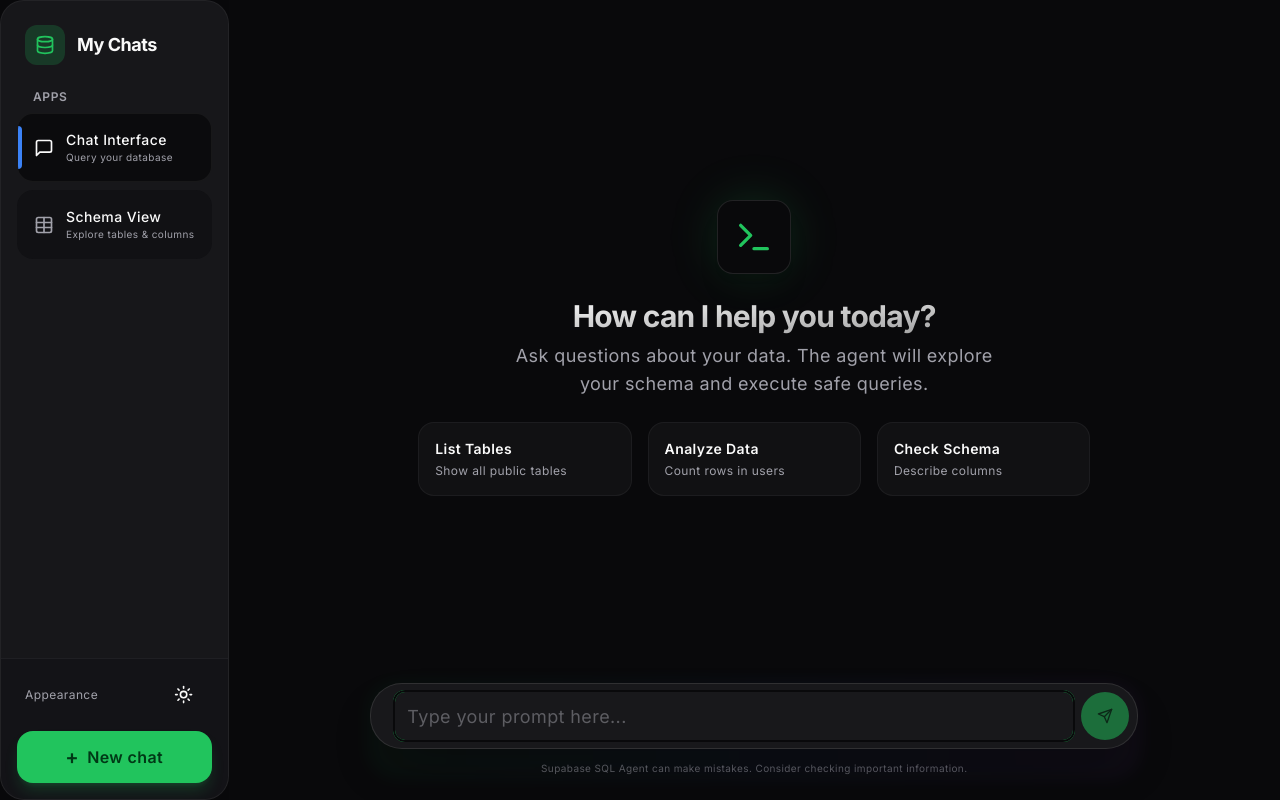
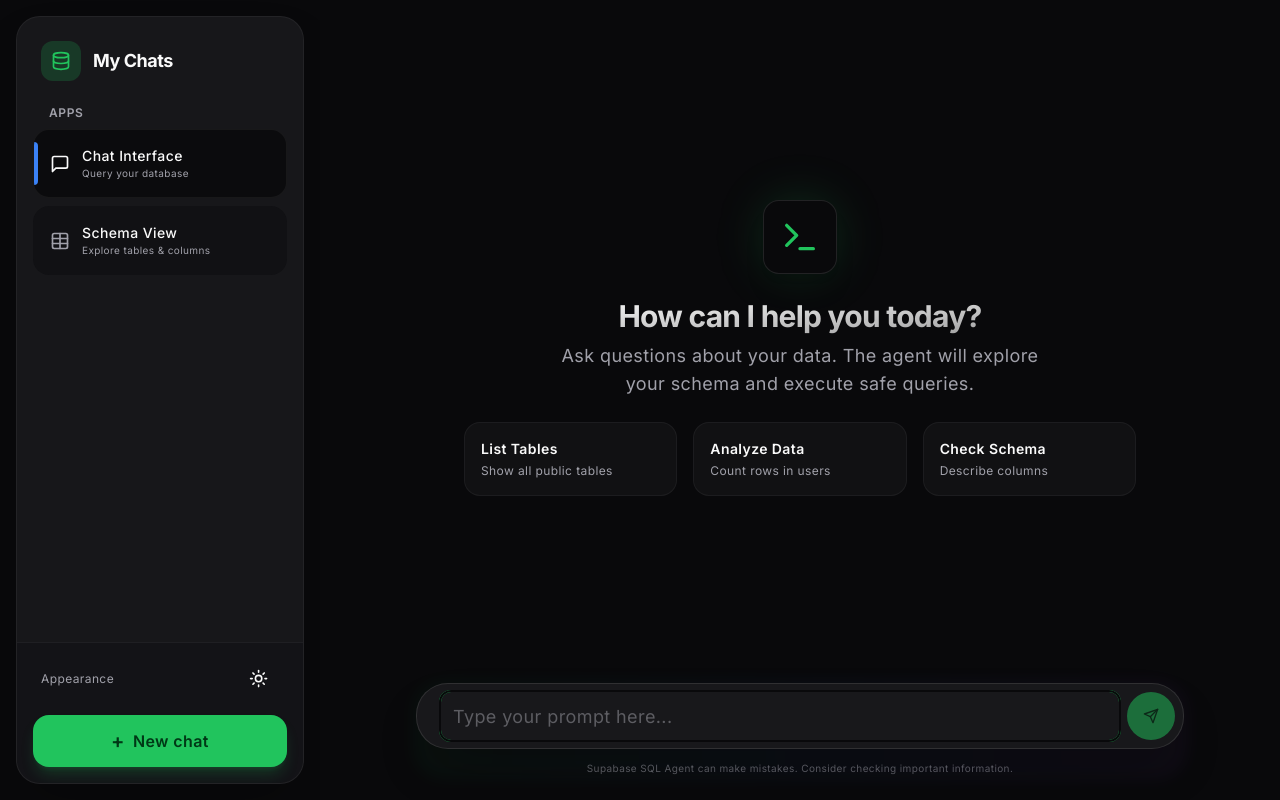
Before and after one commit to Martin082/mcp-supabase-agent, a Next.js app: page / in a window 1280 px wide. Built offline with nearby package versions, Linux system fonts and the light colour scheme.

Commit message:
style: fix mobile shell spacing and card aesthetic

```diff
--- a/components/mobile-shell.tsx
+++ b/components/mobile-shell.tsx
@@ -12,24 +12,24 @@ export function MobileShell({ children }: { children: React.ReactNode }) {
     return (
         <div className="flex h-full w-full overflow-hidden">
             {/* Desktop Sidebar */}
-            <div className="hidden md:block">
+            <div className="hidden md:block w-80 h-full p-4 shrink-0">
                 <Sidebar />
             </div>
 
             {/* Mobile Sidebar Overlay */}
             <div className={cn(
-                "fixed inset-0 z-50 bg-background/80 backdrop-blur-sm transition-opacity duration-300 md:hidden",
+                "fixed inset-0 z-50 bg-black/60 backdrop-blur-sm transition-opacity duration-300 md:hidden",
                 isOpen ? "opacity-100" : "opacity-0 pointer-events-none"
             )} onClick={() => setIsOpen(false)}>
                 <div className={cn(
-                    "fixed inset-y-0 left-0 z-50 w-80 bg-background transition-transform duration-300 ease-in-out md:hidden",
+                    "fixed inset-y-0 left-0 z-50 w-80 h-full p-4 transition-transform duration-300 ease-in-out md:hidden",
                     isOpen ? "translate-x-0" : "-translate-x-full"
                 )} onClick={(e) => e.stopPropagation()}>
                     <Sidebar />
                     <Button
                         variant="ghost"
                         size="icon"
-                        className="absolute top-4 right-4 text-muted-foreground"
+                        className="absolute top-6 right-8 text-muted-foreground hover:bg-white/5 rounded-full"
                         onClick={() => setIsOpen(false)}
                     >
                         <X className="h-6 w-6" />
```
